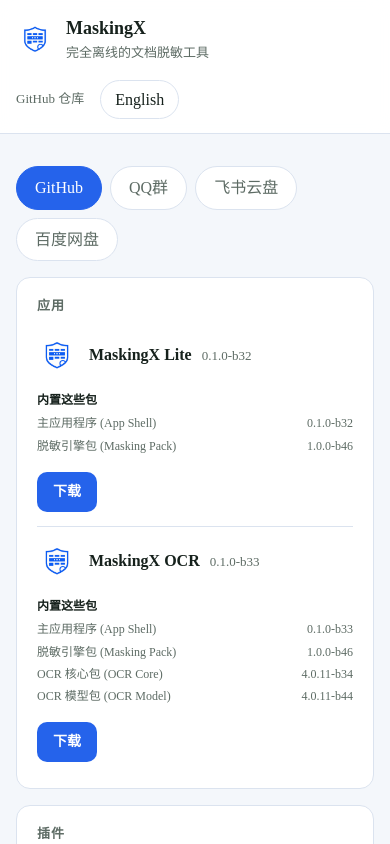
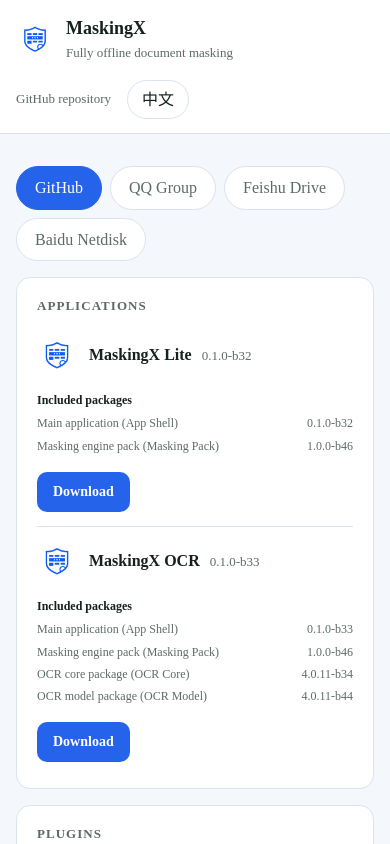
Before and after one commit to maskingx-ai/MaskingX, a plain HTML site: page index.html in a window 390 px wide. Drawn offline with Linux system fonts and the light colour scheme.

Commit message:
feat(site): default download page to English

```diff
--- a/index.html
+++ b/index.html
@@ -1,22 +1,22 @@
 <!doctype html>
-<html lang="zh-CN">
+<html lang="en">
   <head>
     <meta charset="UTF-8" />
     <meta name="viewport" content="width=device-width, initial-scale=1.0" />
-    <meta name="description" content="MaskingX 官方下载页" />
-    <link rel="icon" type="image/png" href="./maskingx-icon.png?v=20261103-2220" />
-    <link rel="stylesheet" href="./css/base.css?v=20261103-2220" />
-    <link rel="stylesheet" href="./css/layout.css?v=20261103-2220" />
-    <title>MaskingX 下载</title>
+    <meta name="description" content="MaskingX official download page" />
+    <link rel="icon" type="image/png" href="./maskingx-icon.png?v=20261103-2222" />
+    <link rel="stylesheet" href="./css/base.css?v=20261103-2222" />
+    <link rel="stylesheet" href="./css/layout.css?v=20261103-2222" />
+    <title>MaskingX Download</title>
   </head>
-  <body data-asset-version="20261103-2220">
+  <body data-asset-version="20261103-2222">
     <header class="site-header">
       <div class="header-inner">
         <div class="brand">
-          <img class="brand-icon" src="./maskingx-icon.png?v=20261103-2220" alt="" />
+          <img class="brand-icon" src="./maskingx-icon.png?v=20261103-2222" alt="" />
           <div>
             <p class="brand-title">MaskingX</p>
-            <p class="brand-subtitle" data-i18n="subtitle">完全离线的文档脱敏工具</p>
+            <p class="brand-subtitle" data-i18n="subtitle">Fully offline document masking</p>
           </div>
         </div>
         <div class="header-actions">
@@ -26,8 +26,8 @@
             target="_blank"
             rel="noreferrer"
             data-i18n="source"
-          >GitHub 仓库</a>
-          <button type="button" class="ghost-button" id="language-toggle" data-i18n="language">English</button>
+          >GitHub repository</a>
+          <button type="button" class="ghost-button" id="language-toggle" data-i18n="language">中文</button>
         </div>
       </div>
     </header>
@@ -40,10 +40,10 @@
           class="tab active"
           aria-selected="true"
           data-view="github"
-          data-version="20261103-2220"
-          data-html="./views/github/github.html?v=20261103-2220"
-          data-css="./views/github/github.css?v=20261103-2220"
-          data-js="./js/views/github.js?v=20261103-2220"
+          data-version="20261103-2222"
+          data-html="./views/github/github.html?v=20261103-2222"
+          data-css="./views/github/github.css?v=20261103-2222"
+          data-js="./js/views/github.js?v=20261103-2222"
         >GitHub</button>
         <button
           type="button"
@@ -51,36 +51,36 @@
           class="tab"
           aria-selected="false"
           data-view="qq"
-          data-version="20261103-2220"
-          data-html="./views/qq/qq.html?v=20261103-2220"
-          data-css="./views/qq/qq.css?v=20261103-2220"
-          data-js="./js/views/qq.js?v=20261103-2220"
+          data-version="20261103-2222"
+          data-html="./views/qq/qq.html?v=20261103-2222"
+          data-css="./views/qq/qq.css?v=20261103-2222"
+          data-js="./js/views/qq.js?v=20261103-2222"
           data-i18n="tabs.qq"
-        >QQ群</button>
+        >QQ Group</button>
         <button
           type="button"
           role="tab"
           class="tab"
           aria-selected="false"
           data-view="feishu"
-          data-version="20261103-2220"
-          data-html="./views/feishu/feishu.html?v=20261103-2220"
-          data-css="./views/feishu/feishu.css?v=20261103-2220"
-          data-js="./js/views/feishu.js?v=20261103-2220"
+          data-version="20261103-2222"
+          data-html="./views/feishu/feishu.html?v=20261103-2222"
+          data-css="./views/feishu/feishu.css?v=20261103-2222"
+          data-js="./js/views/feishu.js?v=20261103-2222"
           data-i18n="tabs.feishu"
-        >飞书云盘</button>
+        >Feishu Drive</button>
         <button
           type="button"
           role="tab"
           class="tab"
           aria-selected="false"
           data-view="baidu"
-          data-version="20261103-2220"
-          data-html="./views/baidu/baidu.html?v=20261103-2220"
-          data-css="./views/baidu/baidu.css?v=20261103-2220"
-          data-js="./js/views/baidu.js?v=20261103-2220"
+          data-version="20261103-2222"
+          data-html="./views/baidu/baidu.html?v=20261103-2222"
+          data-css="./views/baidu/baidu.css?v=20261103-2222"
+          data-js="./js/views/baidu.js?v=20261103-2222"
           data-i18n="tabs.baidu"
-        >百度网盘</button>
+        >Baidu Netdisk</button>
       </nav>
 
       <section id="view-root" class="view-root" aria-live="polite"></section>
@@ -88,9 +88,9 @@
 
     <footer class="site-footer">
       <span>MaskingX</span>
-      <span data-i18n="subtitle">完全离线的文档脱敏工具</span>
+      <span data-i18n="subtitle">Fully offline document masking</span>
     </footer>
 
-    <script type="module" src="./js/app.js?v=20261103-2220"></script>
+    <script type="module" src="./js/app.js?v=20261103-2222"></script>
   </body>
 </html>
```
